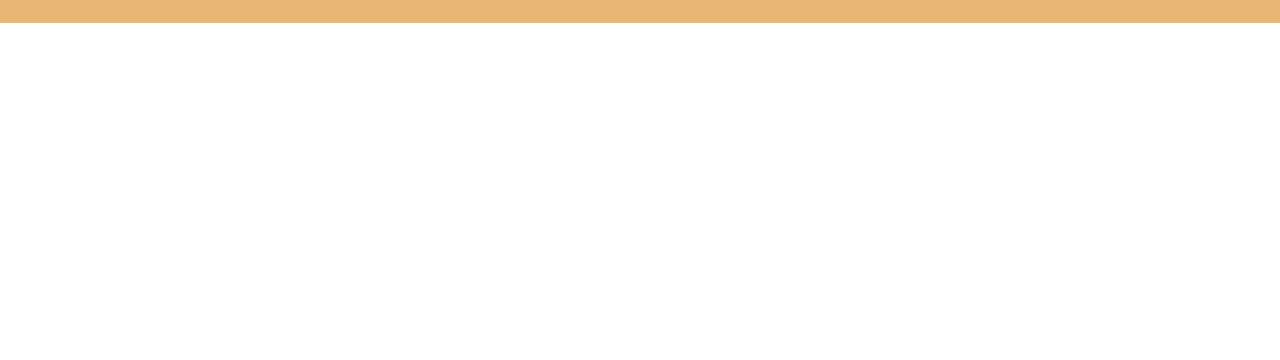
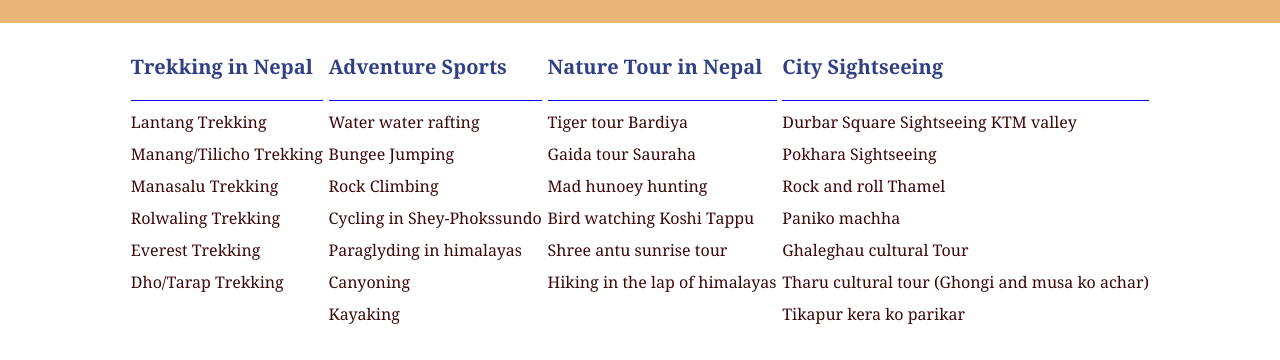
Before and after one commit to apekshyaghimire/travel, a plain HTML site: page index.html in a window 1280 px wide. Shown: the part 1388-1748 px from the top of the page. Before the commit the page ends 1441 px from the top, so only its background shows below. Drawn offline with Linux system fonts and the light colour scheme.

Commit message:
trekking info

```diff
--- a/css/style.css
+++ b/css/style.css
@@ -158,3 +158,34 @@ color: #868fa6;
  padding: 5px;
  font-size: 30px;
 }
+footer{
+    background-color: white;
+    margin: 30px 0;
+}
+footer .container{
+    display: flex;
+}
+footer h5{
+    font-family: Georgia, 'Times New Roman', Times, serif;
+    font-size: 20px;
+    color: #314086;
+    padding-bottom: 20px;
+    border-bottom:1px solid blue;
+}
+footer ul{
+    list-style-type: none;
+    margin-top: 5px;
+}
+footer ul li{
+    padding: 5px 0;
+}
+footer ul li a{
+    color: rgb(62, 7, 7);
+    display: block;
+    font-family: Georgia, 'Times New Roman', Times, serif;
+    font-size: 16px;
+    text-decoration: none;
+}
+footer ul li a:hover{
+    text-decoration: underline;
+}
--- a/index.html
+++ b/index.html
@@ -88,5 +88,57 @@
             </div>
         </div>
     </section>
+    <footer>
+        <div class="container">
+           <div class="footer_box">
+            <h5>Trekking in Nepal</h5>
+            <ul>
+                <li><a href="">Lantang Trekking</a></li>
+                <li><a href="">Manang/Tilicho Trekking</a></li>
+                <li><a href=""> Manasalu Trekking</a></li>
+                <li><a href="">Rolwaling Trekking</a></li>
+                <li><a href="">Everest Trekking</a></li>
+                <li><a href="">Dho/Tarap Trekking</a></li>
+            </ul>
+           </div>
+           <div class="footer_box">
+            <h5>Adventure Sports</h5>
+            <ul>
+                <li><a href="">Water water rafting</a></li>
+                <li><a href="">Bungee Jumping</a></li>
+                <li><a href=""> Rock Climbing</a></li>
+                <li><a href="">Cycling in Shey-Phokssundo</a></li>
+                <li><a href="">Paraglyding in himalayas</a></li>
+                <li><a href="">Canyoning</a></li>
+                <li><a href="">Kayaking</a></li>
+            </ul>
+           </div>
+
+           <div class="footer_box">
+            <h5>Nature Tour in Nepal</h5>
+            <ul>
+               <li><a href="">Tiger tour Bardiya</a></li>
+               <li><a href="">Gaida tour Sauraha</a></li>
+               <li><a href=""> Mad hunoey hunting</a></li>
+               <li><a href="">Bird watching Koshi Tappu</a></li>
+               <li><a href="">Shree antu sunrise tour</a></li>
+               <li><a href="">Hiking in the lap of himalayas</a></li>
+             </ul>
+           </div>
+
+           <div class="footer_box">
+            <h5>City Sightseeing</h5>
+            <ul>
+               <li><a href="">Durbar Square Sightseeing KTM valley</a></li>
+               <li><a href="">Pokhara Sightseeing</a></li>
+               <li><a href=""> Rock and roll Thamel</a></li>
+               <li><a href="">Paniko machha</a></li>
+               <li><a href="">Ghaleghau cultural Tour</a></li>
+               <li><a href="">Tharu cultural tour (Ghongi and musa ko achar)</a></li>
+               <li><a href="">Tikapur kera ko parikar</a></li>
+             </ul>
+           </div>
+        </div>
+    </footer>
 </body>
 </html>
```
